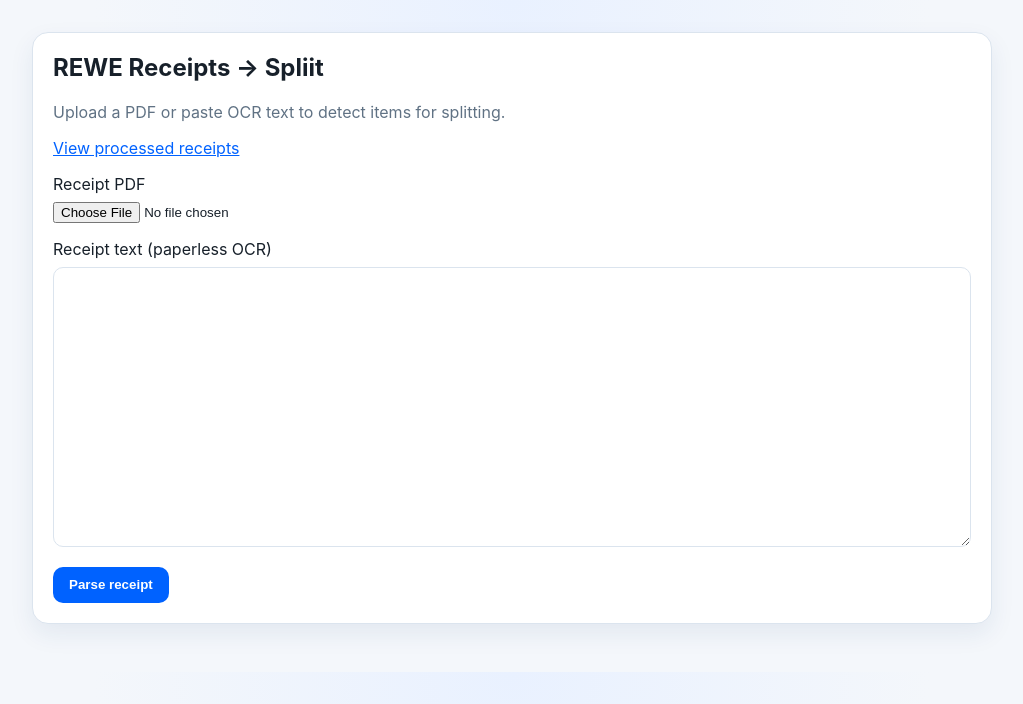
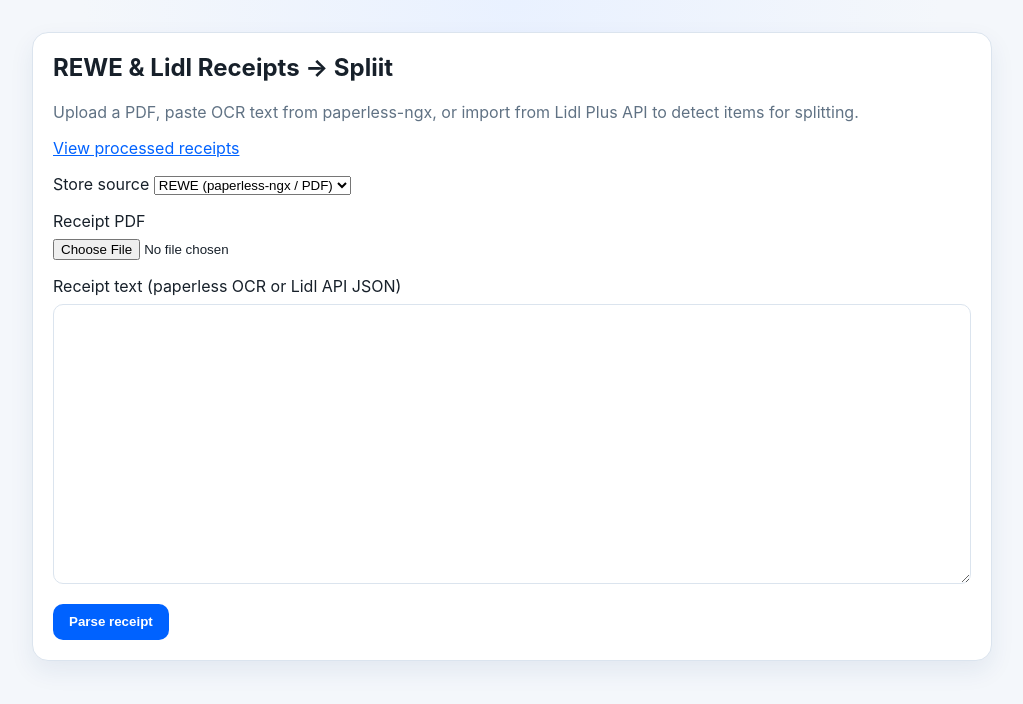
Before and after one commit to OrganoidSchnitzel/Rewe-Receipts, a Flask app: page / in a window 1280 px wide. Shown: the top 704 px of the page, without its empty margins (128-1151 px from the left). Run offline with Flask 3, Linux system fonts and the light colour scheme.

Commit message:
Title: Add support for Lidl API receipts alongside REWE paperless-ngx OCR
Key features implemented:
- Add Lidl receipt parsing functionality via new parse_lidl_receipt() function that handles JSON API responses with cent-based prices
- Extend app.py to support dual store sources (REWE and Lidl) with store-specific processing logic and UI display
- Update HTML templates (index.html, select_items.html, result.html) to include store selection dropdown and store-aware displays
- Modify receipt processing workflow to handle both OCR text (REWE) and API JSON (Lidl) formats with proper error fallback
- Enhance database storage to track store source per receipt and update UI to show store information in processed lists
- Add python-dateutil dependency for date parsing and expand .gitignore with comprehensive ignore patterns
- Update README documentation with detailed setup instructions for both store types, environment variables, and example Lidl API format

The application now supports both REWE paperless-ngx OCR imports and Lidl Plus API JSON imports with unified processing and transfer to Spliit. The UI clearly distinguishes between store sources throughout the workflow.

```diff
--- a/app.py
+++ b/app.py
@@ -10,6 +10,7 @@ from pathlib import Path
 from typing import Any
 
 import requests
+from dateutil import parser as date_parser
 from flask import Flask, abort, render_template, request
 from pypdf import PdfReader
 
@@ -68,8 +69,26 @@ def is_probable_item_name(name: str, lowered_line: str) -> bool:
     return True
 
 
+def parse_lidl_receipt(receipt_data: dict[str, Any]) -> list[ReceiptItem]:
+    """Parse receipt data from Lidl Plus API."""
+    items: list[ReceiptItem] = []
 
-def parse_receipt_text(receipt_text: str) -> list[ReceiptItem]:
+    for line_item in receipt_data.get("lineItems", []):
+        name = line_item.get("name", "").strip()
+        price_value = line_item.get("totalPrice", {}).get("value", 0)
+
+        if not name or not isinstance(price_value, (int, float)):
+            continue
+
+        price = float(price_value) / 100  # Lidl API returns prices in cents
+        if price > 0 and is_probable_item_name(name=name, lowered_line=name.lower()):
+            items.append(ReceiptItem(name=name, price=round(price, 2)))
+
+    return items
+
+
+def parse_rewe_receipt(receipt_text: str) -> list[ReceiptItem]:
+    """Parse receipt text from REWE (paperless-ngx OCR)."""
     items: list[ReceiptItem] = []
     price_regex = re.compile(r"-?\d{1,4}(?:[.,]\d{2})")
 
@@ -93,6 +112,11 @@ def parse_receipt_text(receipt_text: str) -> list[ReceiptItem]:
             items.append(ReceiptItem(name=name, price=price))
 
     return items
+
+
+def parse_receipt_text(receipt_text: str) -> list[ReceiptItem]:
+    """Legacy function for backward compatibility."""
+    return parse_rewe_receipt(receipt_text)
 
 
 
@@ -139,7 +163,7 @@ def save_processed_receipts(receipts: list[dict[str, Any]]) -> None:
 
 
 def upsert_processed_receipt(
-    all_items: list[ReceiptItem], selected_indices: list[int], receipt_id: str | None = None
+    all_items: list[ReceiptItem], selected_indices: list[int], receipt_id: str | None = None, store: str = ""
 ) -> str:
     receipts = load_processed_receipts()
     record_id = receipt_id or uuid.uuid4().hex
@@ -148,6 +172,7 @@ def upsert_processed_receipt(
     record = {
         "id": record_id,
         "processed_at": datetime.now(timezone.utc).isoformat(),
+        "store": store,
         "all_items": [{"name": item.name, "price": item.price} for item in all_items],
         "selected_indices": selected_indices,
         "selected_total": calculate_total(selected_items),
@@ -173,14 +198,15 @@ def get_processed_receipt(receipt_id: str) -> dict[str, Any] | None:
 
 
 
-def send_amount_to_spliit(total: float, selected_items: list[ReceiptItem]) -> dict[str, Any]:
+def send_amount_to_spliit(total: float, selected_items: list[ReceiptItem], store: str = "") -> dict[str, Any]:
     spliit_url = os.getenv("SPLIIT_API_URL")
     spliit_api_key = os.getenv("SPLIIT_API_KEY")
 
+    store_suffix = f" ({store})" if store else ""
     payload = {
         "amount": total,
         "currency": "EUR",
-        "description": f"REWE receipt split ({len(selected_items)} items)",
+        "description": f"Receipt split{store_suffix} ({len(selected_items)} items)",
         "items": [{"name": item.name, "price": item.price} for item in selected_items],
     }
 
@@ -202,10 +228,11 @@ def send_amount_to_spliit(total: float, selected_items: list[ReceiptItem]) -> di
 
 
 
-def parse_items_from_form() -> tuple[list[ReceiptItem], list[int]]:
+def parse_items_from_form() -> tuple[list[ReceiptItem], list[int], str]:
     selected_indices = [int(i) for i in request.form.getlist("selected_indices") if i.isdigit()]
     selected_index_set = set(selected_indices)
     item_count = int(request.form.get("item_count", "0"))
+    store = request.form.get("store", "").strip()
 
     items: list[ReceiptItem] = []
     kept_selected: list[int] = []
@@ -226,7 +253,7 @@ def parse_items_from_form() -> tuple[list[ReceiptItem], list[int]]:
         if index in selected_index_set:
             kept_selected.append(actual_index)
 
-    return items, kept_selected
+    return items, kept_selected, store
 
 
 @app.get("/")
@@ -256,6 +283,7 @@ def edit_receipt(receipt_id: str) -> str:
         for index in receipt.get("selected_indices", [])
         if isinstance(index, int) and 0 <= index < len(items)
     ]
+    store = receipt.get("store", "")
 
     return render_template(
         "select_items.html",
@@ -263,6 +291,7 @@ def edit_receipt(receipt_id: str) -> str:
         original_text="",
         preselected_indices=set(selected_indices),
         receipt_id=receipt_id,
+        store=store,
     )
 
 
@@ -270,29 +299,45 @@ def edit_receipt(receipt_id: str) -> str:
 def parse_receipt() -> str:
     receipt_text = request.form.get("receipt_text", "")
     receipt_pdf = request.files.get("receipt_pdf")
+    store_source = request.form.get("store_source", "").strip().lower()
 
     if receipt_pdf and receipt_pdf.filename:
         receipt_text = extract_text_from_pdf(receipt_pdf.stream)
+        if not store_source:
+            store_source = "rewe"  # Default to REWE for PDF uploads
 
-    items = parse_receipt_text(receipt_text)
+    items: list[ReceiptItem] = []
+    if store_source == "lidl":
+        try:
+            receipt_data = json.loads(receipt_text)
+            items = parse_lidl_receipt(receipt_data)
+        except (json.JSONDecodeError, KeyError):
+            items = parse_rewe_receipt(receipt_text)
+            store_source = "rewe"
+    else:
+        items = parse_rewe_receipt(receipt_text)
+        if not store_source:
+            store_source = "rewe"
+
     return render_template(
         "select_items.html",
         items=items,
         original_text=receipt_text,
         preselected_indices=set(),
         receipt_id="",
+        store=store_source,
     )
 
 
 @app.post("/send-to-spliit")
 def send_to_spliit() -> str:
-    all_items, selected_indices = parse_items_from_form()
+    all_items, selected_indices, store = parse_items_from_form()
     selected_set = set(selected_indices)
     selected_items = [item for idx, item in enumerate(all_items) if idx in selected_set]
     total = calculate_total(selected_items)
 
     try:
-        result = send_amount_to_spliit(total=total, selected_items=selected_items)
+        result = send_amount_to_spliit(total=total, selected_items=selected_items, store=store)
     except requests.RequestException as exc:
         result = {
             "sent": False,
@@ -300,7 +345,7 @@ def send_to_spliit() -> str:
             "payload": {
                 "amount": total,
                 "currency": "EUR",
-                "description": f"REWE receipt split ({len(selected_items)} items)",
+                "description": f"Receipt split ({len(selected_items)} items)",
                 "items": [{"name": item.name, "price": item.price} for item in selected_items],
             },
         }
@@ -309,6 +354,7 @@ def send_to_spliit() -> str:
         all_items=all_items,
         selected_indices=selected_indices,
         receipt_id=request.form.get("receipt_id") or None,
+        store=store,
     )
 
     return render_template(
@@ -317,6 +363,7 @@ def send_to_spliit() -> str:
         total=total,
         result=result,
         receipt_id=receipt_id,
+        store=store,
     )
 
 
--- a/requirements.txt
+++ b/requirements.txt
@@ -1,3 +1,4 @@
 Flask==3.0.3
 pypdf==4.2.0
 requests==2.32.3
+python-dateutil==2.9.0.post0
--- a/templates/index.html
+++ b/templates/index.html
@@ -4,17 +4,24 @@
 
 {% block content %}
   <section class="card">
-    <h1>REWE Receipts → Spliit</h1>
-    <p class="muted">Upload a PDF or paste OCR text to detect items for splitting.</p>
+    <h1>REWE & Lidl Receipts → Spliit</h1>
+    <p class="muted">Upload a PDF, paste OCR text from paperless-ngx, or import from Lidl Plus API to detect items for splitting.</p>
     <p><a href="/receipts">View processed receipts</a></p>
 
     <form action="/parse" method="post" enctype="multipart/form-data">
+      <p>
+        <label for="store_source">Store source</label>
+        <select id="store_source" name="store_source">
+          <option value="rewe" selected>REWE (paperless-ngx / PDF)</option>
+          <option value="lidl">Lidl (Plus API JSON)</option>
+        </select>
+      </p>
       <p>
         <label for="receipt_pdf">Receipt PDF</label>
         <input id="receipt_pdf" name="receipt_pdf" type="file" accept="application/pdf" />
       </p>
       <p>
-        <label for="receipt_text">Receipt text (paperless OCR)</label>
+        <label for="receipt_text">Receipt text (paperless OCR or Lidl API JSON)</label>
         <textarea id="receipt_text" name="receipt_text"></textarea>
       </p>
       <button type="submit">Parse receipt</button>
--- a/templates/receipts.html
+++ b/templates/receipts.html
@@ -12,6 +12,9 @@
         <li>
           <a href="/receipts/{{ receipt.id }}/edit">
             {{ receipt.processed_at }} — {{ "%.2f"|format(receipt.selected_total) }} EUR
+            {% if receipt.store %}
+              <span class="muted">({{ receipt.store|upper }})</span>
+            {% endif %}
           </a>
         </li>
         {% endfor %}
--- a/templates/result.html
+++ b/templates/result.html
@@ -5,6 +5,10 @@
 {% block content %}
   <section class="card">
     <h1>Transfer result</h1>
+
+    {% if store %}
+      <p class="muted">Store: <strong>{{ store|upper }}</strong></p>
+    {% endif %}
 
     <h2>Selected items</h2>
     {% if selected_items %}
--- a/templates/select_items.html
+++ b/templates/select_items.html
@@ -6,10 +6,15 @@
   <section class="card">
     <h1>Select items to transfer to Spliit</h1>
 
+    {% if store %}
+      <p class="muted">Store: <strong>{{ store|upper }}</strong></p>
+    {% endif %}
+
     {% if items %}
     <form action="/send-to-spliit" method="post">
       <input type="hidden" name="item_count" value="{{ items|length }}" />
       <input type="hidden" name="receipt_id" value="{{ receipt_id }}" />
+      <input type="hidden" name="store" value="{{ store|default('') }}" />
       <ul class="item-list">
         {% for item in items %}
         <li>
```
Also changed, not shown: README.md, 1 other file.
